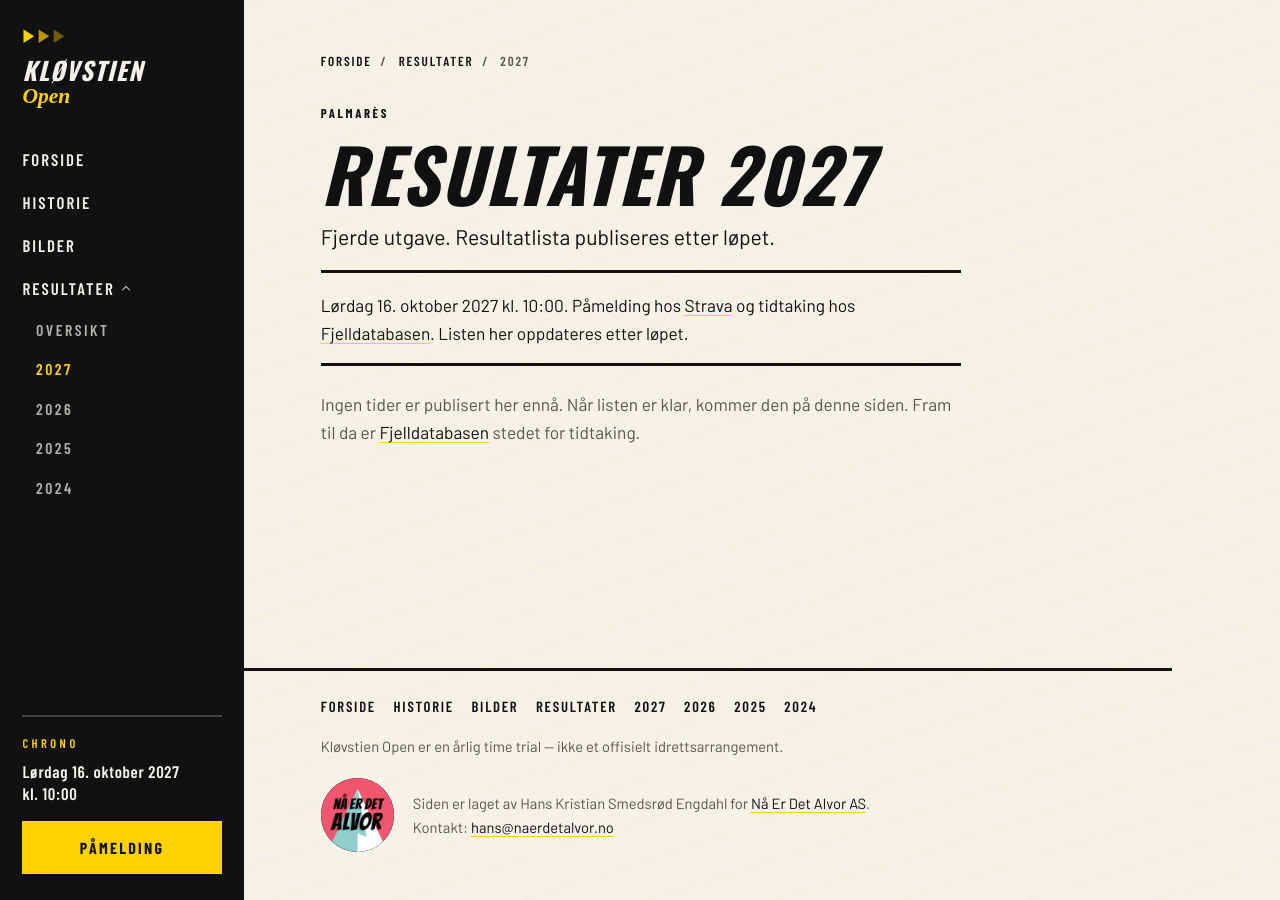
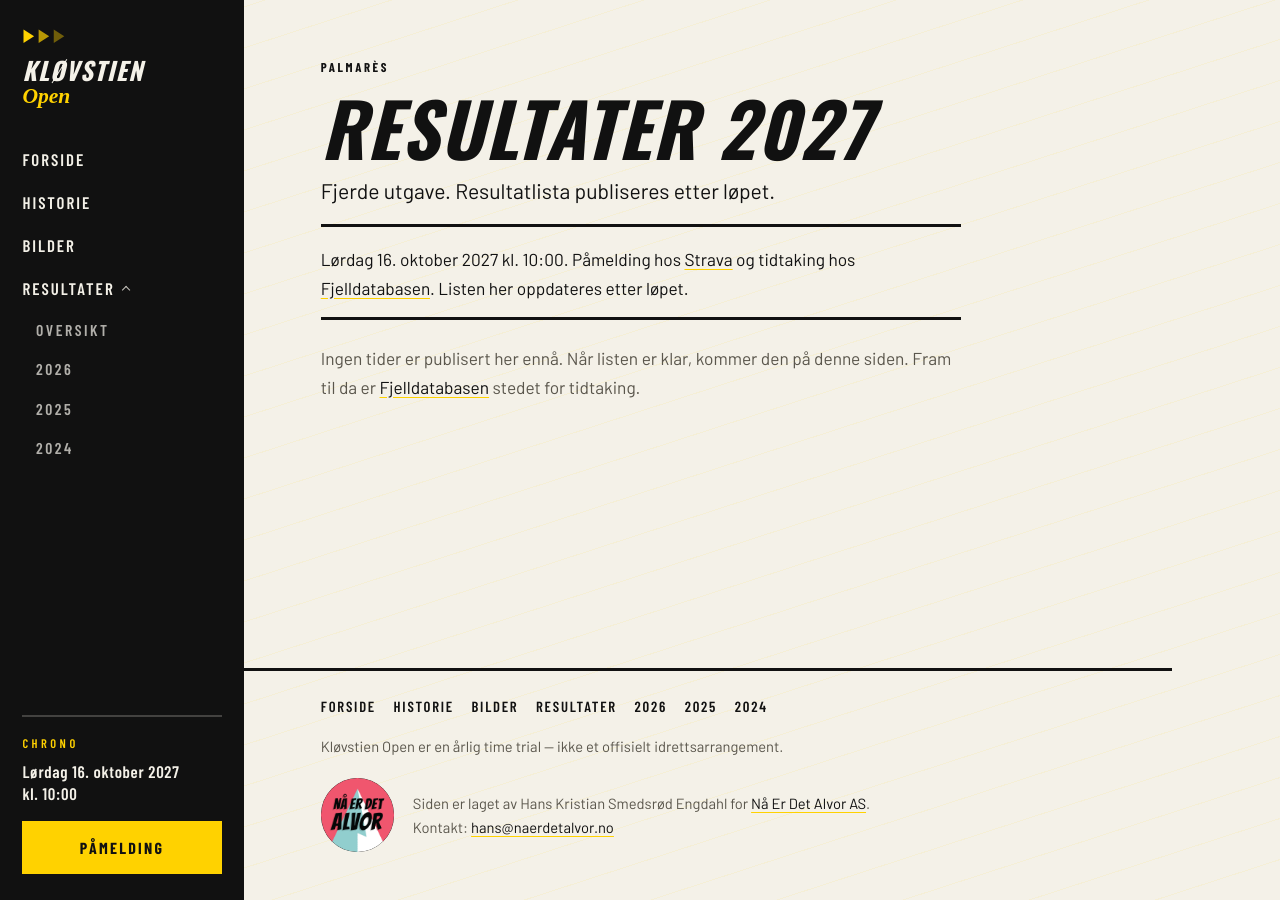
Before and after one commit to hanserino/klovstien, a Jekyll site: the page built from resultater/2027.md, in a window 1280 px wide. Built offline with Jekyll 4.4.1, drawn with Linux system fonts in a browser that asks for light colours; some web fonts are replaced.

Commit message:
Hide the 2027 results link until that race has been run.
Co-authored-by: Cursor <cursoragent@cursor.com>

```diff
--- a/_includes/sidebar.html
+++ b/_includes/sidebar.html
@@ -28,8 +28,11 @@
       <div class="nav-drop-list">
         <a class="nav-link nav-sub{% if current == '/resultater/' %} is-active{% endif %}" href="{{ '/resultater/' | relative_url }}">Oversikt</a>
         {% for year in site.race.years %}
-          {% assign year_path = '/resultater/' | append: year | append: '/' %}
-          <a class="nav-link nav-sub{% if current == year_path %} is-active{% endif %}" href="{{ year_path | relative_url }}">{{ year }}</a>
+          {% assign data = site.data.resultater[year] %}
+          {% unless data.status == 'kommende' %}
+            {% assign year_path = '/resultater/' | append: year | append: '/' %}
+            <a class="nav-link nav-sub{% if current == year_path %} is-active{% endif %}" href="{{ year_path | relative_url }}">{{ year }}</a>
+          {% endunless %}
         {% endfor %}
       </div>
     </details>
--- a/_layouts/default.html
+++ b/_layouts/default.html
@@ -50,7 +50,10 @@
           <a href="{{ '/bilder/' | relative_url }}">Bilder</a>
           <a href="{{ '/resultater/' | relative_url }}">Resultater</a>
           {% for year in site.race.years %}
-            <a href="{{ '/resultater/' | append: year | append: '/' | relative_url }}">{{ year }}</a>
+            {% assign data = site.data.resultater[year] %}
+            {% unless data.status == 'kommende' %}
+              <a href="{{ '/resultater/' | append: year | append: '/' | relative_url }}">{{ year }}</a>
+            {% endunless %}
           {% endfor %}
         </nav>
         <p>Kløvstien Open er en årlig time trial — ikke et offisielt idrettsarrangement.</p>
```
Also changed, not shown: resultater.md (+12 -12 lines), resultater/2027.md (+1 -0 lines).
